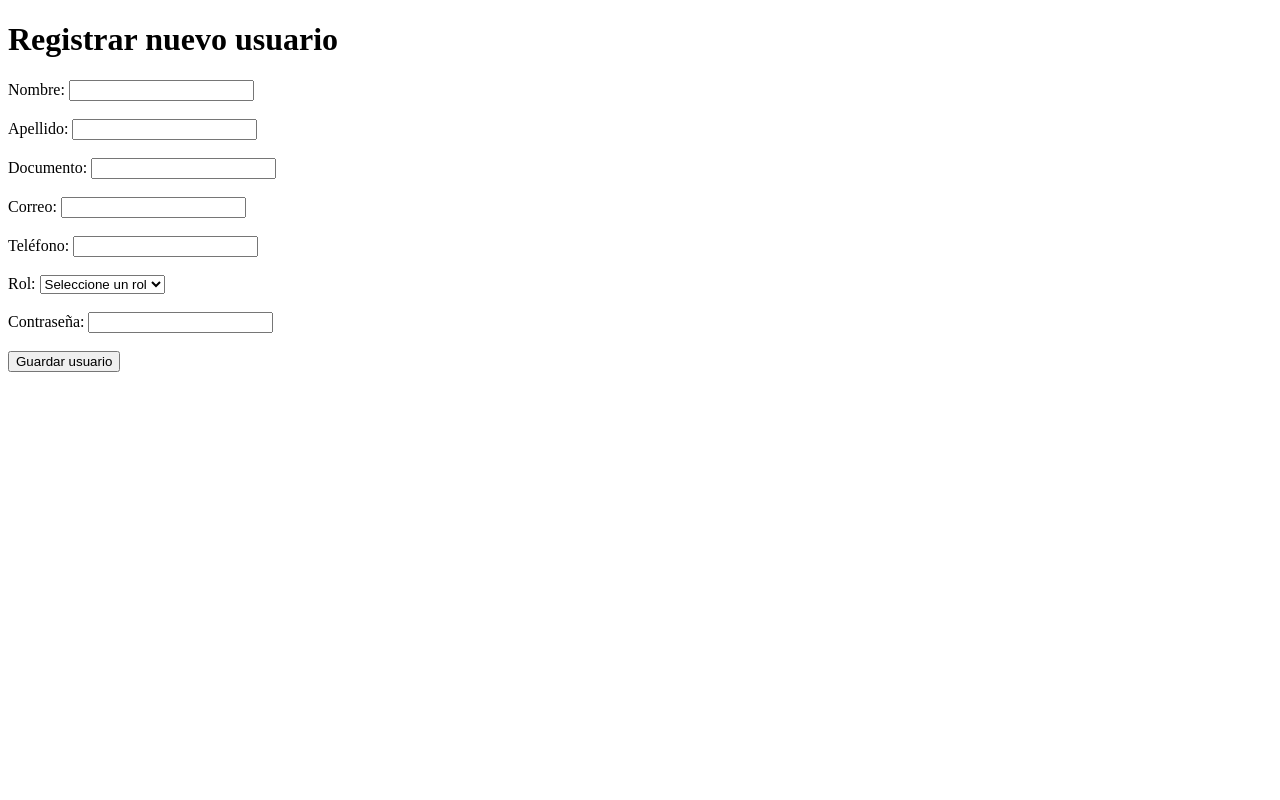
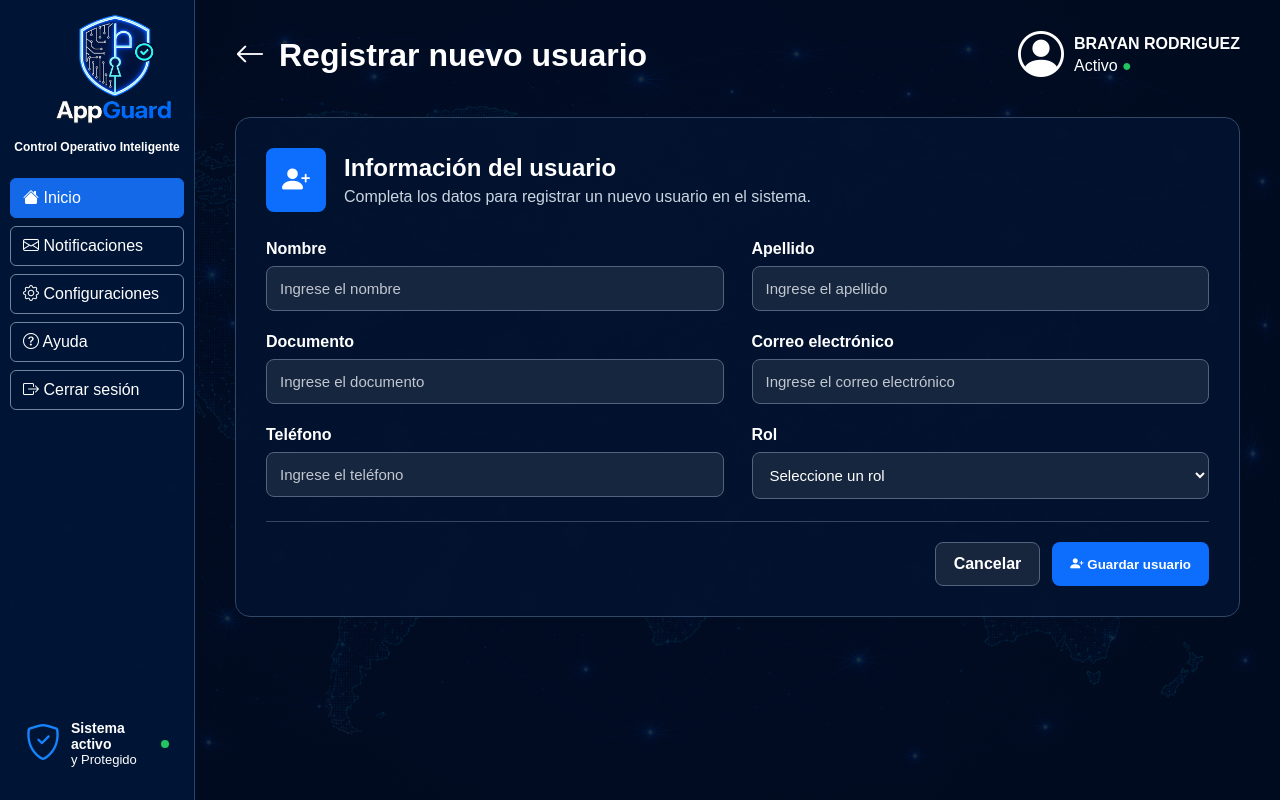
Before and after one commit to R-Yandar/AppGuard, a Java web app: page /nuevo-usuario.html in a window 1280 px wide. Run offline with Tomcat 11, a stand-in JSP engine, Linux system fonts and the light colour scheme.

Commit message:
Ajuste registro de usuarios con Servlet POST y formulario web

```diff
--- a/backend/UsuarioServlet.java
+++ b/backend/UsuarioServlet.java
@@ -36,7 +36,6 @@ protected void doPost(HttpServletRequest request, HttpServletResponse response)
     String correo = request.getParameter("correo");
     String telefono = request.getParameter("telefono");
     String rol = request.getParameter("rol");
-    String contrasena = request.getParameter("contrasena");
 int idRol = Integer.parseInt(rol);
 
 Usuario usuario = new Usuario();
@@ -46,7 +45,6 @@ usuario.setNombre(nombre);
 usuario.setApellido(apellido);
 usuario.setDocumento(documento);
 usuario.setCorreo(correo);
-usuario.setContrasena(contrasena);
 usuario.setTelefono(telefono);
 usuario.setEstado("Activo");
 
--- /dev/null
+++ b/webapp/nuevo-usuario.css
@@ -0,0 +1,247 @@
+body {
+    margin: 0;
+    min-height: 100vh;
+    display: flex;
+    font-family: Arial, sans-serif;
+    color: white;
+    background:
+    linear-gradient(rgba(1, 12, 32, 0.88), rgba(1, 12, 32, 0.88)),
+    url("img/mundo.png") center/cover fixed;
+}
+
+.sidebar {
+    width: 195px;
+    min-height: 100vh;
+    padding: 18px 10px;
+    box-sizing: border-box;
+    background: rgba(0, 22, 55, 0.96);
+    border-right: 1px solid #23446d;
+    display: flex;
+    flex-direction: column;
+}
+
+.logo-area {
+    text-align: center;
+    margin-bottom: 24px;
+}
+
+.logo-area img {
+    display: block;
+    width: 210px;
+    height: auto;
+    margin: 0 auto;
+    position: relative;
+    top: -12px;
+}
+
+.logo-area h2 {
+    margin: 4px 0 0;
+}
+
+.logo-area p {
+    margin: -18px 0 0;
+    font-size: 12px;
+    font-weight: bold;
+}
+
+.sidebar nav {
+    display: flex;
+    flex-direction: column;
+    gap: 8px;
+}
+
+.sidebar nav a {
+    padding: 10px 12px;
+    border: 1px solid #73839a;
+    border-radius: 6px;
+    color: white;
+    text-decoration: none;
+}
+
+.sidebar nav a.activo {
+    background: #1469e8;
+    border-color: #1469e8;
+}
+
+.estado-sistema {
+    margin-top: auto;
+    display: flex;
+    gap: 10px;
+    align-items: center;
+    padding: 15px;
+}
+
+.estado-sistema i {
+    font-size: 36px;
+    color: #1684ff;
+}
+
+.estado-texto {
+    display: flex;
+    flex-direction: column;
+}
+
+.estado-texto strong {
+    font-size: 14px;
+}
+
+.estado-texto span {
+    font-size: 13px;
+}
+
+.punto-verde {
+    width: 8px;
+    height: 8px;
+    background: #22c55e;
+    border-radius: 50%;
+    display: inline-block;
+    flex-shrink: 0;
+}
+
+.contenido {
+    flex: 1;
+    padding: 28px 40px;
+}
+
+.encabezado {
+    display: flex;
+    align-items: center;
+    margin-bottom: 35px;
+}
+
+.volver {
+    color: white;
+    font-size: 30px;
+    margin-right: 14px;
+}
+
+.encabezado h1 {
+    margin: 0;
+    font-size: 32px;
+}
+
+.usuario-activo {
+    margin-left: auto;
+    display: flex;
+    gap: 10px;
+    align-items: center;
+}
+
+.usuario-activo i {
+    font-size: 46px;
+}
+
+.usuario-activo span {
+    display: block;
+    margin-top: 4px;
+}
+
+.usuario-activo b {
+    color: #22c55e;
+}
+
+.tarjeta-formulario {
+    max-width: 1040px;
+    margin: auto;
+    padding: 30px;
+    border: 1px solid #304766;
+    border-radius: 15px;
+    background: rgba(3, 20, 48, 0.95);
+}
+
+.titulo-formulario {
+    display: flex;
+    gap: 18px;
+    align-items: center;
+    margin-bottom: 28px;
+}
+
+.titulo-formulario > i {
+    font-size: 28px;
+    padding: 16px;
+    border-radius: 8px;
+    background: #0d6efd;
+}
+
+.titulo-formulario h2 {
+    margin: 0 0 6px;
+}
+
+.titulo-formulario p {
+    margin: 0;
+    color: #cbd5e1;
+}
+
+form {
+    display: grid;
+    grid-template-columns: 1fr 1fr;
+    gap: 22px 28px;
+}
+
+.campo {
+    display: flex;
+    flex-direction: column;
+    gap: 8px;
+}
+
+.campo label {
+    font-weight: bold;
+}
+
+.campo input,
+.campo select {
+    padding: 13px;
+    border: 1px solid #52647d;
+    border-radius: 8px;
+    background: #16263e;
+    color: white;
+    font-size: 15px;
+}
+
+.campo input::placeholder {
+    color: #c1c7d0;
+}
+
+.acciones {
+    grid-column: 1 / -1;
+    display: flex;
+    justify-content: flex-end;
+    gap: 12px;
+    padding-top: 20px;
+    border-top: 1px solid #34465e;
+}
+
+.btn-cancelar,
+.btn-guardar {
+    padding: 12px 18px;
+    border-radius: 8px;
+    font-weight: bold;
+    text-decoration: none;
+}
+
+.btn-cancelar {
+    color: white;
+    border: 1px solid #52647d;
+    background: #17263d;
+}
+
+.btn-guardar {
+    border: none;
+    color: white;
+    background: #0d6efd;
+    cursor: pointer;
+}
+
+@media (max-width: 800px) {
+    form {
+        grid-template-columns: 1fr;
+    }
+
+    .sidebar {
+        width: 170px;
+    }
+
+    .contenido {
+        padding: 20px;
+    }
+}
```
Also changed, not shown: backend/UsuarioDAO.java (+4 -5 lines), webapp/nuevo-usuario.html (+120 -22 lines).
